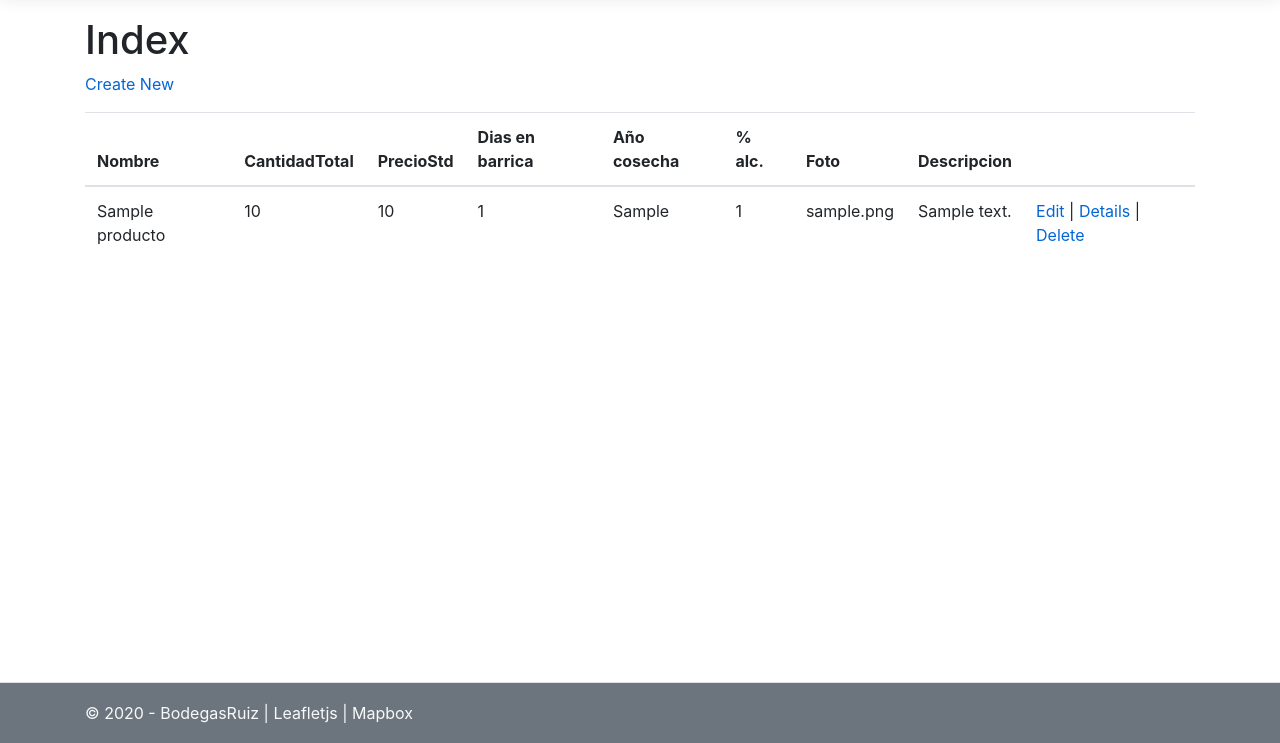
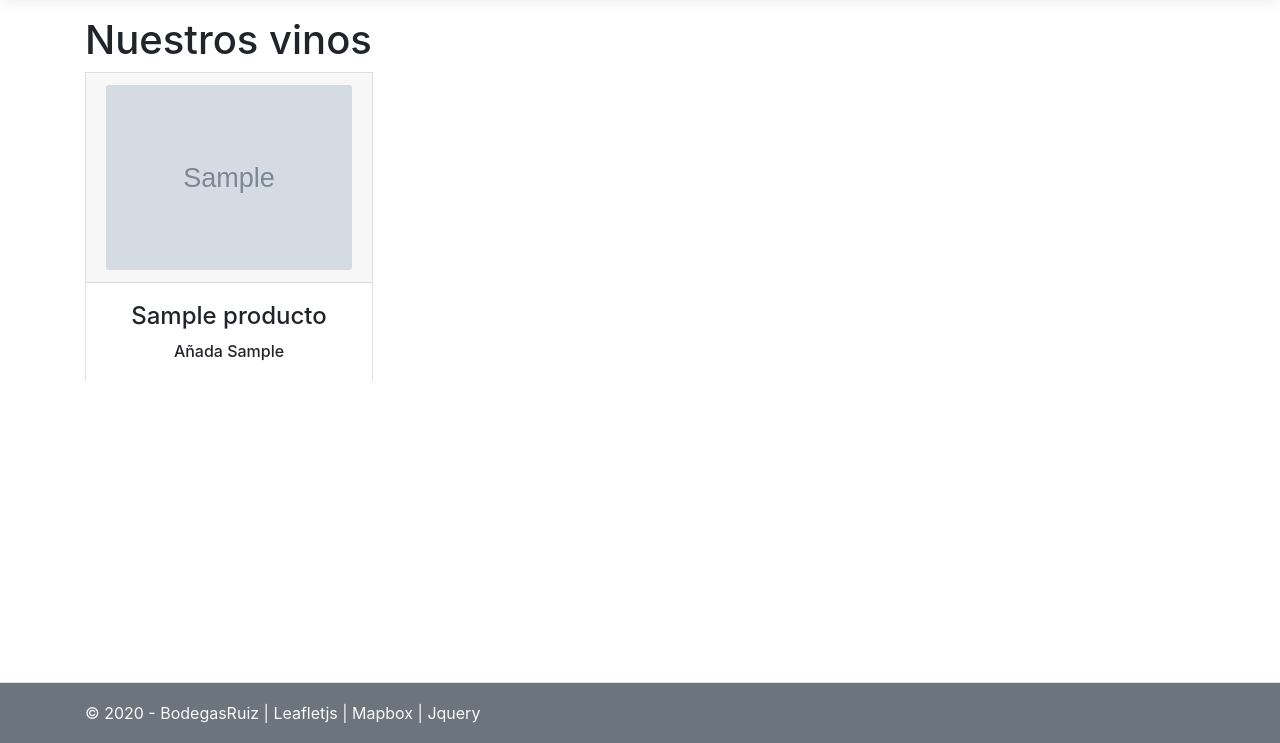
Before and after one commit to adriani94bil/BodegasRuizApp, an ASP.NET Core app: page /Productos in a window 1280 px wide. Shown: the part 57-800 px from the top of the page. Run offline with ASP.NET Core 8, Linux system fonts and the light colour scheme; tables that the repository leaves empty hold one stand-in row (values such as "Sample post"); grey boxes marked "Sample" are stand-in pictures; some libraries are stand-ins or nearby versions.

Commit message:
Productos acabado mandando los valores a favoritos.

```diff
--- a/BodegasRuizApp/Controllers/ProductosController.cs
+++ b/BodegasRuizApp/Controllers/ProductosController.cs
@@ -22,7 +22,10 @@ namespace BodegasRuizApp.Controllers
         // GET: Productos
         public async Task<IActionResult> Index()
         {
-            return View(await _context.Producto.Include(x=>x.Favoritos).Include(p=>p.Precios).ToListAsync());
+            return View(await _context.Producto
+                .Include(x=>x.Favoritos)
+                .Include(p=>p.Precios).ThenInclude(p=>p.Usuario).ThenInclude(p=>p.Ciudad).ThenInclude(p=>p.Provincia)
+                .ToListAsync());
         }
 
         // GET: Productos/Details/5
--- a/BodegasRuizApp/Controllers/UbicacionesController.cs
+++ b/BodegasRuizApp/Controllers/UbicacionesController.cs
@@ -24,7 +24,7 @@ namespace BodegasRuizApp.Controllers
         // GET: Ubicaciones
         public async Task<IActionResult> Index()
         {
-            return View(await _context.Ubicacion.ToListAsync());
+            return View(await _context.Ubicacion.OrderBy(u=>u.PosicionX).Include(u=>u.UbicacionProducto).ThenInclude(u=>u.Producto).ToListAsync());
         }
 
         // GET: Ubicaciones/Details/5
--- a/BodegasRuizApp/Views/Productos/Index.cshtml
+++ b/BodegasRuizApp/Views/Productos/Index.cshtml
@@ -1,77 +1,55 @@
 @model IEnumerable<BodegasRuizApp.Models.Producto>
+@using Microsoft.AspNetCore.Identity
+@inject SignInManager<Usuario> SignInManager
+@inject UserManager<Usuario> UserManager
 
 @{
     ViewData["Title"] = "Index";
 }
 
-<h1>Index</h1>
+<h1>Nuestros vinos</h1>
 
-<p>
-    <a asp-action="Create">Create New</a>
-</p>
-<table class="table">
-    <thead>
-        <tr>
-            <th>
-                @Html.DisplayNameFor(model => model.Nombre)
-            </th>
-            <th>
-                @Html.DisplayNameFor(model => model.CantidadTotal)
-            </th>
-            <th>
-                @Html.DisplayNameFor(model => model.PrecioStd)
-            </th>
-            <th>
-                @Html.DisplayNameFor(model => model.DiasBarrica)
-            </th>
-            <th>
-                @Html.DisplayNameFor(model => model.Añada)
-            </th>
-            <th>
-                @Html.DisplayNameFor(model => model.GradoAlc)
-            </th>
-            <th>
-                @Html.DisplayNameFor(model => model.Foto)
-            </th>
-            <th>
-                @Html.DisplayNameFor(model => model.Descripcion)
-            </th>
-            <th></th>
-        </tr>
-    </thead>
-    <tbody>
-@foreach (var item in Model) {
-        <tr>
-            <td>
-                @Html.DisplayFor(modelItem => item.Nombre)
-            </td>
-            <td>
-                @Html.DisplayFor(modelItem => item.CantidadTotal)
-            </td>
-            <td>
-                @Html.DisplayFor(modelItem => item.PrecioStd)
-            </td>
-            <td>
-                @Html.DisplayFor(modelItem => item.DiasBarrica)
-            </td>
-            <td>
-                @Html.DisplayFor(modelItem => item.Añada)
-            </td>
-            <td>
-                @Html.DisplayFor(modelItem => item.GradoAlc)
-            </td>
-            <td>
-                @Html.DisplayFor(modelItem => item.Foto)
-            </td>
-            <td>
-                @Html.DisplayFor(modelItem => item.Descripcion)
-            </td>
-            <td>
-                <a asp-action="Edit" asp-route-id="@item.ProductoId">Edit</a> |
-                <a asp-action="Details" asp-route-id="@item.ProductoId">Details</a> |
-                <a asp-action="Delete" asp-route-id="@item.ProductoId">Delete</a>
-            </td>
-        </tr>
+@if (User.IsInRole("admin")) {
+    <p>
+        <a asp-action="Create">Crear nuevo artículo</a>
+    </p>
 }
-    </tbody>
-</table>
+<div class="row row-cols-1 row-cols-md-3">
+    @foreach (var item in Model)
+    {
+        <div class="col mb-4 accordion">
+            <div class="card text-center" style="width: 18rem;">
+                <div class="card-header">
+                    <img class="card-img" src="~/img/@item.Foto" data-toggle="collapse" data-target="#demo_@item.ProductoId" alt="@item.Nombre @item.Añada">
+                </div>
+                <div class="card-body">
+                    <h4 class="card-title">@item.Nombre</h4>
+                    <h6 class="card-text"> Añada @item.Añada</h6>
+                </div>
+                <ul class="list-group list-group-flush panel-collapse collapse" id="demo_@item.ProductoId">
+                    <li class="list-group-item">Dias en barrica:@item.DiasBarrica</li>
+                    <li class="list-group-item">% alcohol: @item.GradoAlc</li>
+                    <li class="list-group-item">Cantidad disponible: @item.CantidadTotal</li>
+                    <li class="list-group-item">Precio por unidad: @item.PrecioStd</li>
+                    @if (User.IsInRole("user") || User.IsInRole("admin"))
+                    {
+                        <form asp-controller="Compras" asp-action="Create">
+                            <input type="number" name="cantidad" placeholder="Cantidad a pedir " />
+                            <button type="submit" class="btn btn-secondary">Comprar</button>
+                        </form>
+                        <form asp-controller="Favoritos" asp-action="Create">
+                            <button type="submit" class="btn btn-secondary">Favorito</button>
+                        </form>
+                    }
+                </ul>
+                @if (User.IsInRole("admin"))
+                {
+                    <div class="card-body">
+                        <a asp-action="Edit" asp-route-id="@item.ProductoId">Edit</a> |
+                        <a asp-action="Details" asp-route-id="@item.ProductoId">Details</a> |
+                    </div>
+                }
+            </div>
+        </div>
+    }
+</div>
--- a/BodegasRuizApp/Views/Shared/_Layout.cshtml
+++ b/BodegasRuizApp/Views/Shared/_Layout.cshtml
@@ -67,7 +67,7 @@
 
     <footer class="border-top footer text-light bg-secondary">
         <div class="container">
-            &copy; 2020 - BodegasRuiz | Leafletjs | Mapbox
+            &copy; 2020 - BodegasRuiz | Leafletjs | Mapbox | Jquery
         </div>
     </footer>
     <script src="https://code.jquery.com/jquery-3.4.1.slim.min.js"
```
Also changed, not shown: BodegasRuizApp/Views/Ubicaciones/Index.cshtml (+15 -1 lines).
